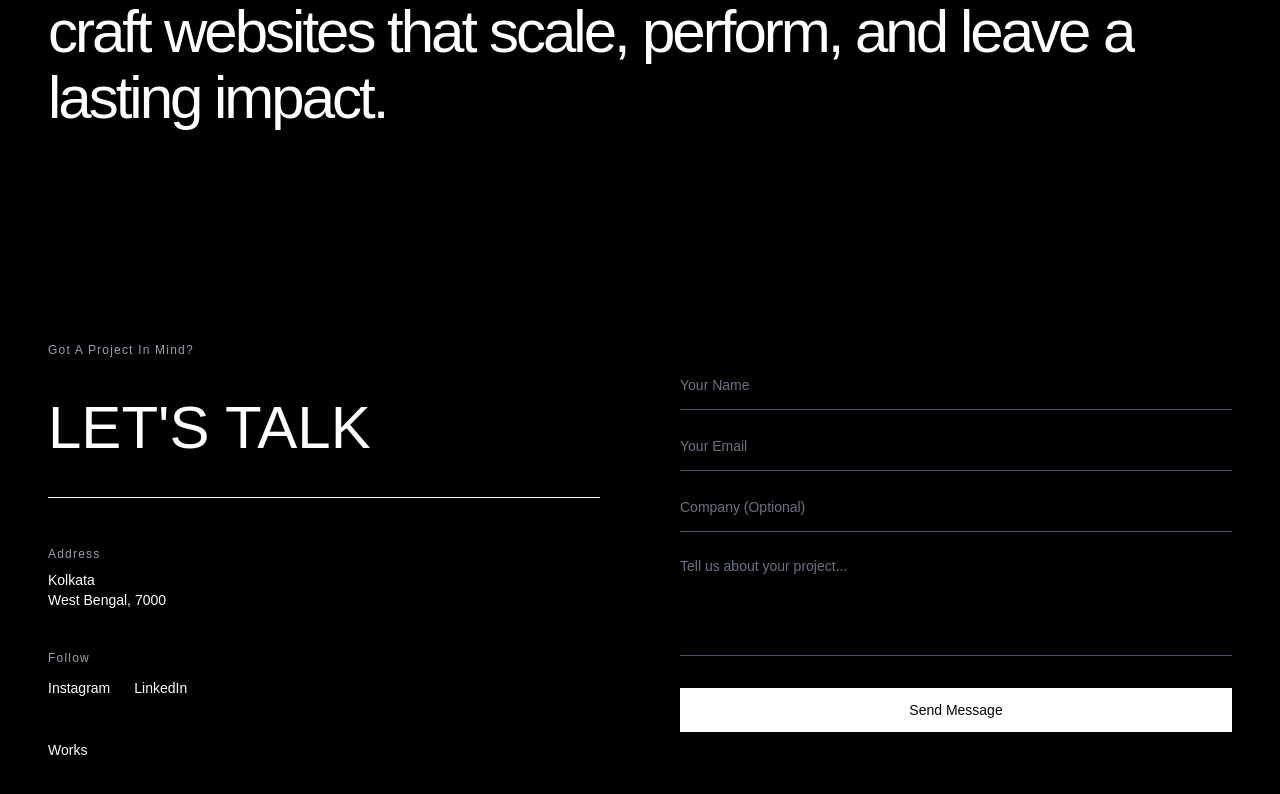
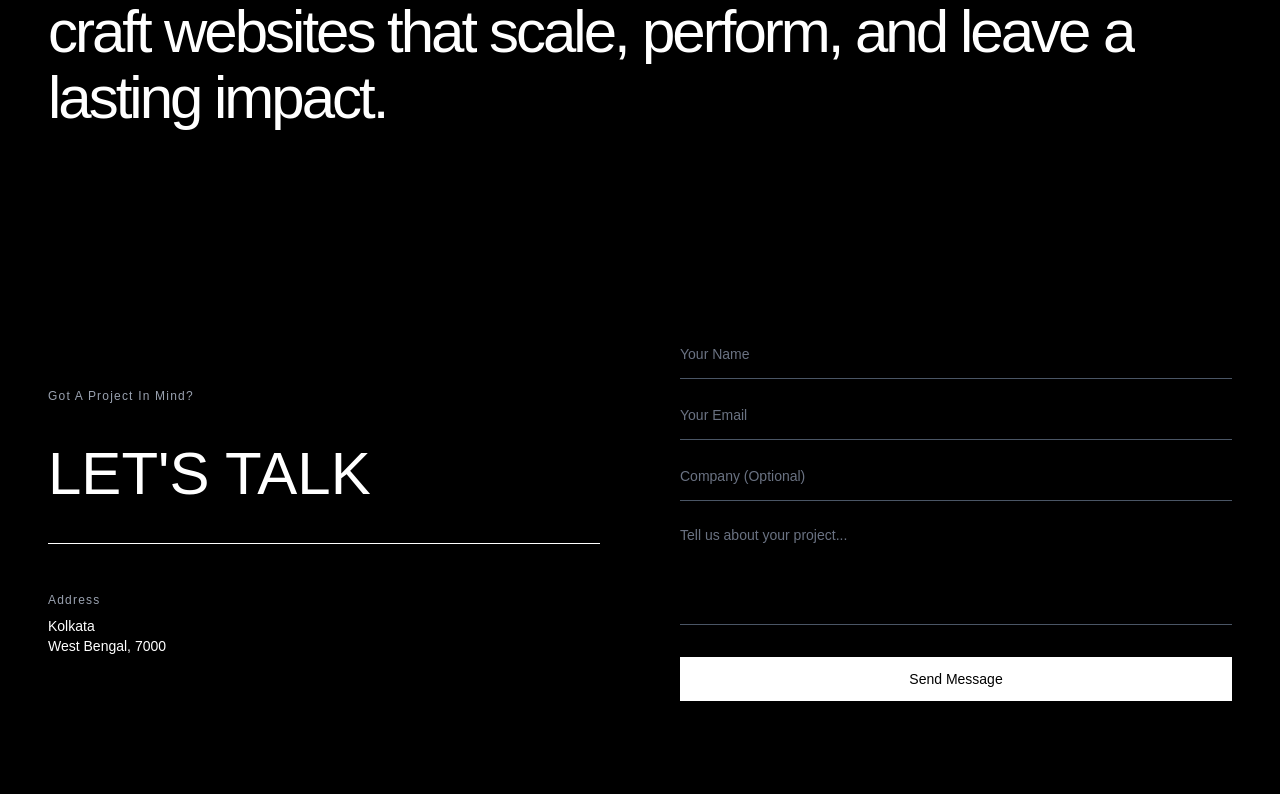
Before and after one commit to hussainxd01/zenvok, a Next.js app in the folder client/: page /contact in a window 1280 px wide. Shown: the part 586-1380 px from the top of the page. Built offline with nearby package versions, Linux system fonts and the light colour scheme; a web font is replaced by a local one.

Commit message:
final commit of the day, I guess I fixed the backend and removed the email actually because the free tier is shit actually, nvm

```diff
--- a/client/src/app/contact/page.jsx
+++ b/client/src/app/contact/page.jsx
@@ -12,6 +12,7 @@ export default function Page() {
     message: "",
   });
   const [isSubmitted, setIsSubmitted] = useState(false);
+  const [isLoading, setIsLoading] = useState(false); // ✅ added
   const contactRef = useRef(null);
   const [isVisible, setIsVisible] = useState(false);
 
@@ -55,10 +56,9 @@ export default function Page() {
 
   const handleSubmit = async (e) => {
     e.preventDefault();
+    setIsLoading(true); // ✅ start loader
 
     try {
-      console.log("Submitting form data:", formData); // Debug log
-
       const res = await fetch(
         `${process.env.NEXT_PUBLIC_API_URL}/api/contact`,
         {
@@ -70,15 +70,12 @@ export default function Page() {
         }
       );
 
-      console.log("Response status:", res.status); // Debug log
-
       if (!res.ok) {
         const errorData = await res.json().catch(() => ({}));
         throw new Error(errorData.message || "Failed to submit");
       }
 
-      const data = await res.json();
-      console.log("Success:", data); // Debug log
+      await res.json();
 
       setIsSubmitted(true);
       setTimeout(() => {
@@ -86,12 +83,12 @@ export default function Page() {
         setIsSubmitted(false);
       }, 3000);
     } catch (error) {
-      console.error("Error submitting:", error);
-      alert(
-        `Something went wrong: ${error.message}. Check console for details.`
-      );
+      alert(`Something went wrong: ${error.message}`);
+    } finally {
+      setIsLoading(false); // ✅ stop loader
     }
   };
+
   return (
     <main className="min-h-screen bg-white">
       <div
@@ -119,7 +116,7 @@ export default function Page() {
       >
         <div className="max-w-[1400px] mx-auto sm:px-12 px-2 w-full">
           <div className="grid grid-cols-1 lg:grid-cols-2 gap-12 lg:gap-20">
-            {/* Left Column - Contact Info */}
+            {/* Left Column */}
             <div
               className={`flex flex-col justify-center transition-all duration-1000 ${
                 isVisible
@@ -132,18 +129,11 @@ export default function Page() {
               </p>
 
               <h2 className="font-light text-[32px] sm:text-6xl leading-tight mb-12 text-white border-b border-white pb-8">
-                LET'S TALK
+                LET&apos;S TALK
               </h2>
 
               <div className="space-y-10">
-                {/* Address */}
-                <div
-                  className={`transition-all duration-1000 delay-100 ${
-                    isVisible
-                      ? "opacity-100 translate-y-0"
-                      : "opacity-0 translate-y-8"
-                  }`}
-                >
+                <div>
                   <p className="text-xs tracking-widest text-gray-400 mb-2">
                     Address
                   </p>
@@ -151,49 +141,6 @@ export default function Page() {
                   <p className="text-sm font-light text-white">
                     West Bengal, 7000
                   </p>
-                </div>
-
-                {/* Socials */}
-                <div
-                  className={`transition-all duration-1000 delay-200 ${
-                    isVisible
-                      ? "opacity-100 translate-y-0"
-                      : "opacity-0 translate-y-8"
-                  }`}
-                >
-                  <p className="text-xs tracking-widest text-gray-400 mb-3">
-                    Follow
-                  </p>
-                  <div className="flex gap-6">
-                    <a
-                      href="#"
-                      className="text-sm font-light text-white hover:text-gray-300 transition-colors"
-                    >
-                      Instagram
-                    </a>
-                    <a
-                      href="#"
-                      className="text-sm font-light text-white hover:text-gray-300 transition-colors"
-                    >
-                      LinkedIn
-                    </a>
-                  </div>
-                </div>
-
-                {/* Careers */}
-                <div
-                  className={`transition-all duration-1000 delay-300 ${
-                    isVisible
-                      ? "opacity-100 translate-y-0"
-                      : "opacity-0 translate-y-8"
-                  }`}
-                >
-                  <a
-                    href="/works"
-                    className="text-sm font-light text-white hover:text-gray-300 transition-colors"
-                  >
-                    Works
-                  </a>
                 </div>
               </div>
             </div>
@@ -207,8 +154,7 @@ export default function Page() {
               }`}
             >
               <form onSubmit={handleSubmit} className="space-y-6">
-                {/* Name Input */}
-                <div className="border-b border-gray-600 pb-3 group focus-within:border-white transition-colors">
+                <div className="border-b border-gray-600 pb-3">
                   <input
                     type="text"
                     name="name"
@@ -220,8 +166,7 @@ export default function Page() {
                   />
                 </div>
 
-                {/* Email Input */}
-                <div className="border-b border-gray-600 pb-3 group focus-within:border-white transition-colors">
+                <div className="border-b border-gray-600 pb-3">
                   <input
                     type="email"
                     name="email"
@@ -233,8 +178,7 @@ export default function Page() {
                   />
                 </div>
 
-                {/* Company Input */}
-                <div className="border-b border-gray-600 pb-3 group focus-within:border-white transition-colors">
+                <div className="border-b border-gray-600 pb-3">
                   <input
                     type="text"
                     name="company"
@@ -245,8 +189,7 @@ export default function Page() {
                   />
                 </div>
 
-                {/* Message Input */}
-                <div className="border-b border-gray-600 pb-3 group focus-within:border-white transition-colors">
+                <div className="border-b border-gray-600 pb-3">
                   <textarea
                     name="message"
                     value={formData.message}
@@ -258,7 +201,7 @@ export default function Page() {
                   />
                 </div>
 
-                {/* Submit Button */}
+                {/* Submit */}
                 <div className="pt-2">
                   {isSubmitted ? (
                     <div className="text-gray-400 font-light text-sm">
@@ -267,9 +210,33 @@ export default function Page() {
                   ) : (
                     <button
                       type="submit"
-                      className="w-full bg-white text-black font-light py-3 hover:bg-gray-200 transition-colors duration-300 disabled:bg-gray-600 text-sm cursor-pointer"
+                      disabled={isLoading}
+                      className="relative w-full bg-white text-black font-light py-3 text-sm overflow-hidden group cursor-pointer disabled:cursor-not-allowed"
                     >
-                      Send Message
+                      {/* Button text */}
+                      <span
+                        className={`relative z-10 transition-opacity duration-300 ${
+                          isLoading ? "opacity-0" : "opacity-100"
+                        }`}
+                      >
+                        Send Message
+                      </span>
+
+                      {/* Sending text */}
+                      <span
+                        className={`absolute inset-0 flex items-center justify-center transition-opacity duration-300 ${
+                          isLoading ? "opacity-100" : "opacity-0"
+                        }`}
+                      >
+                        Sending
+                      </span>
+
+                      {/* Minimal progress line */}
+                      {isLoading && (
+                        <span className="absolute bottom-0 left-0 h-[2px] w-full bg-black/10 overflow-hidden">
+                          <span className="absolute left-0 top-0 h-full w-1/3 bg-black animate-[slide_1.2s_linear_infinite]" />
+                        </span>
+                      )}
                     </button>
                   )}
                 </div>
```
Also changed, not shown: 2 other files (tests, documents, lock files or other folders).
